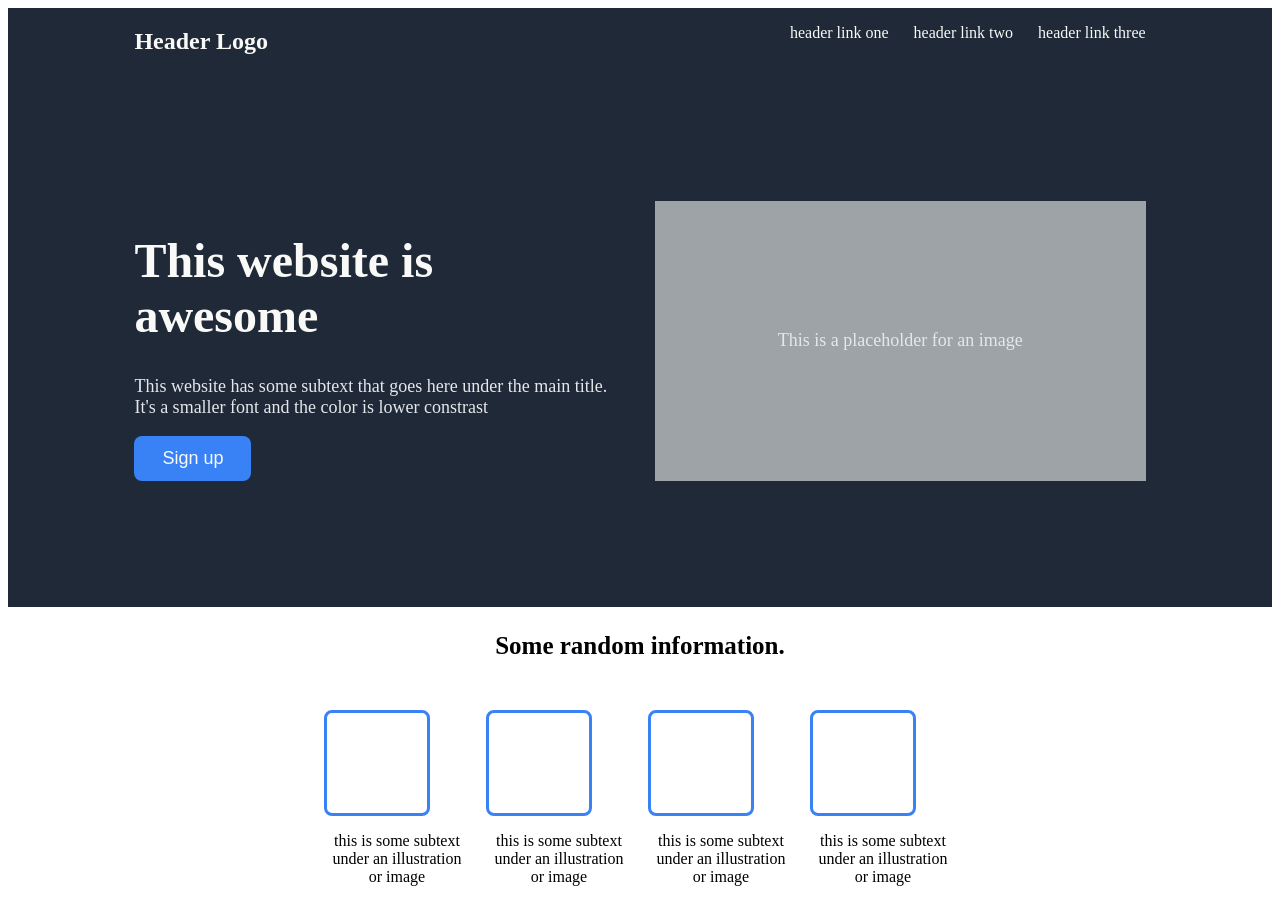
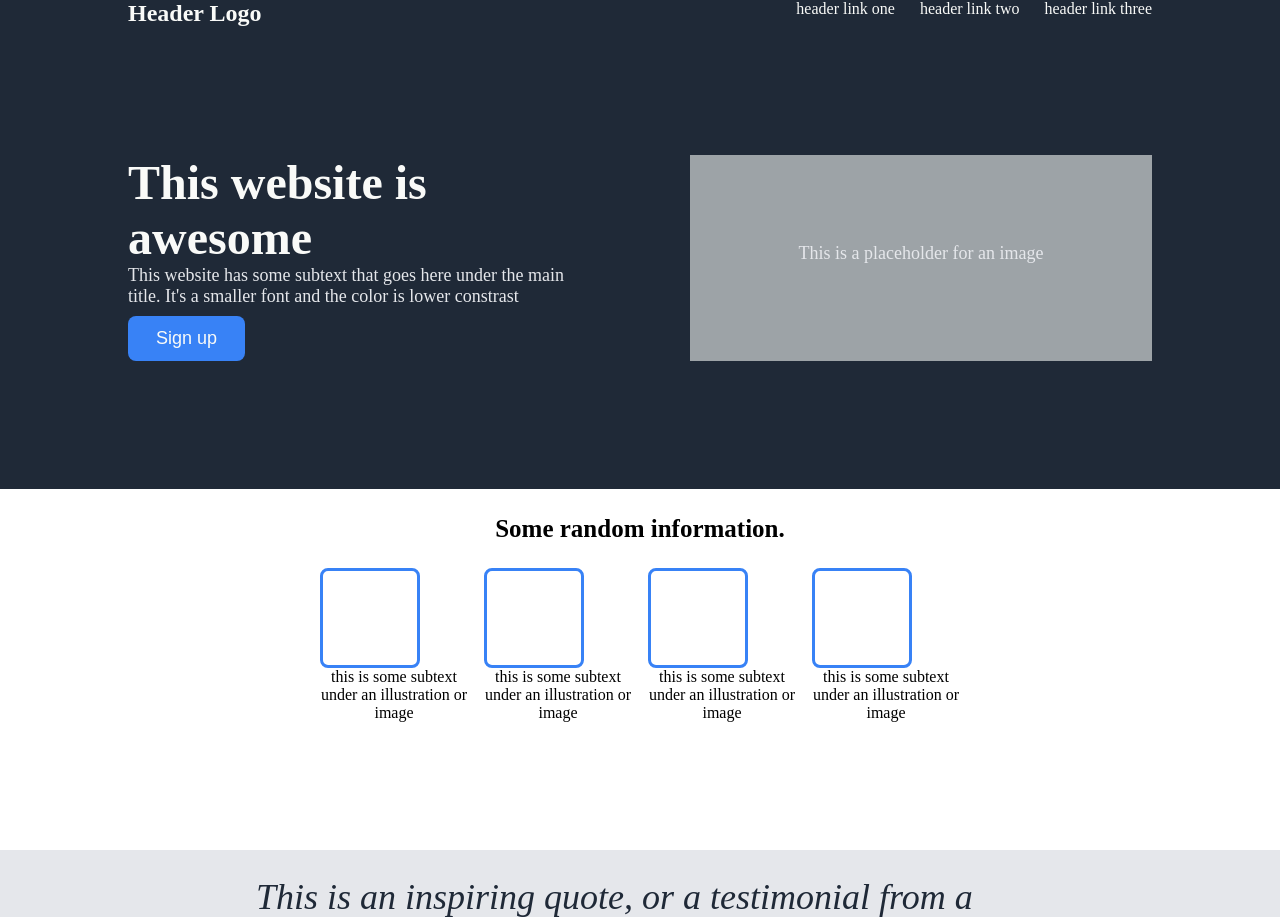
Before and after one commit to Wattima/landing-page, a plain HTML site: page index.html in a window 1280 px wide. Shown: the top 917 px of the page. Drawn offline with Linux system fonts and the light colour scheme.

Commit message:
removing default margin and padding around page

```diff
--- a/styles.css
+++ b/styles.css
@@ -1,6 +1,15 @@
+* {
+    margin: 0;
+    padding: 0;
+    box-sizing: border-box;
+   }
+
 body {
     display: flex;
     flex-direction: column;
+    width: 100%;
+    height: 100%;
+    overflow-x :hidden;
 }
 
 .column {
@@ -36,7 +45,7 @@ li {
     padding-left: 10%;
     padding-right: 10%;
     padding-bottom: 5%;
-    gap: 30px;
+    gap: 100px;
     padding-top: 10%;
     padding-bottom: 10%;
 
@@ -75,6 +84,7 @@ h1 {
 .right > p, .left > p {
     color: #E5E7EB;
     font-size: 18PX;
+    padding-bottom: 2%;
 }
 
 #two {
@@ -89,6 +99,7 @@ h3 {
     align-self: center;
     font-weight: 900;
     font-size: 25px;
+    padding-top: 2%;
 }
 
 #signup {
```
